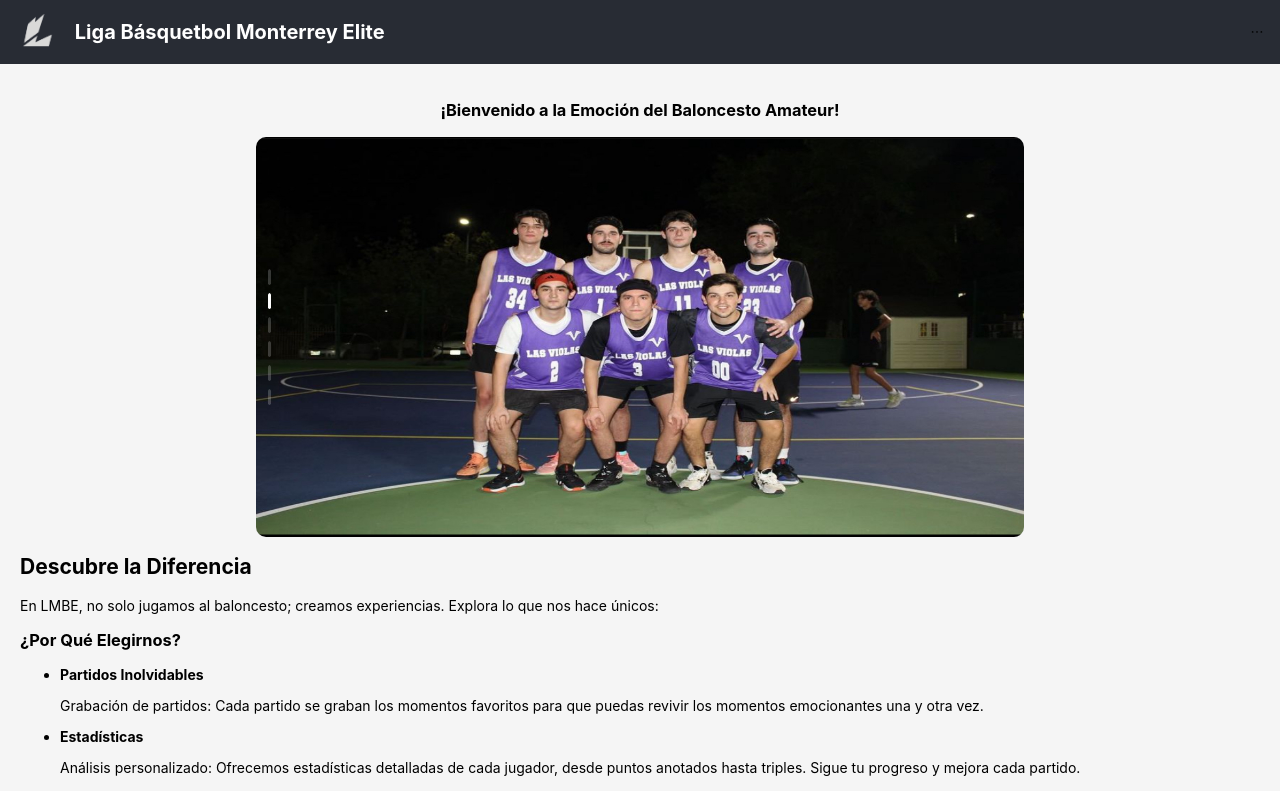
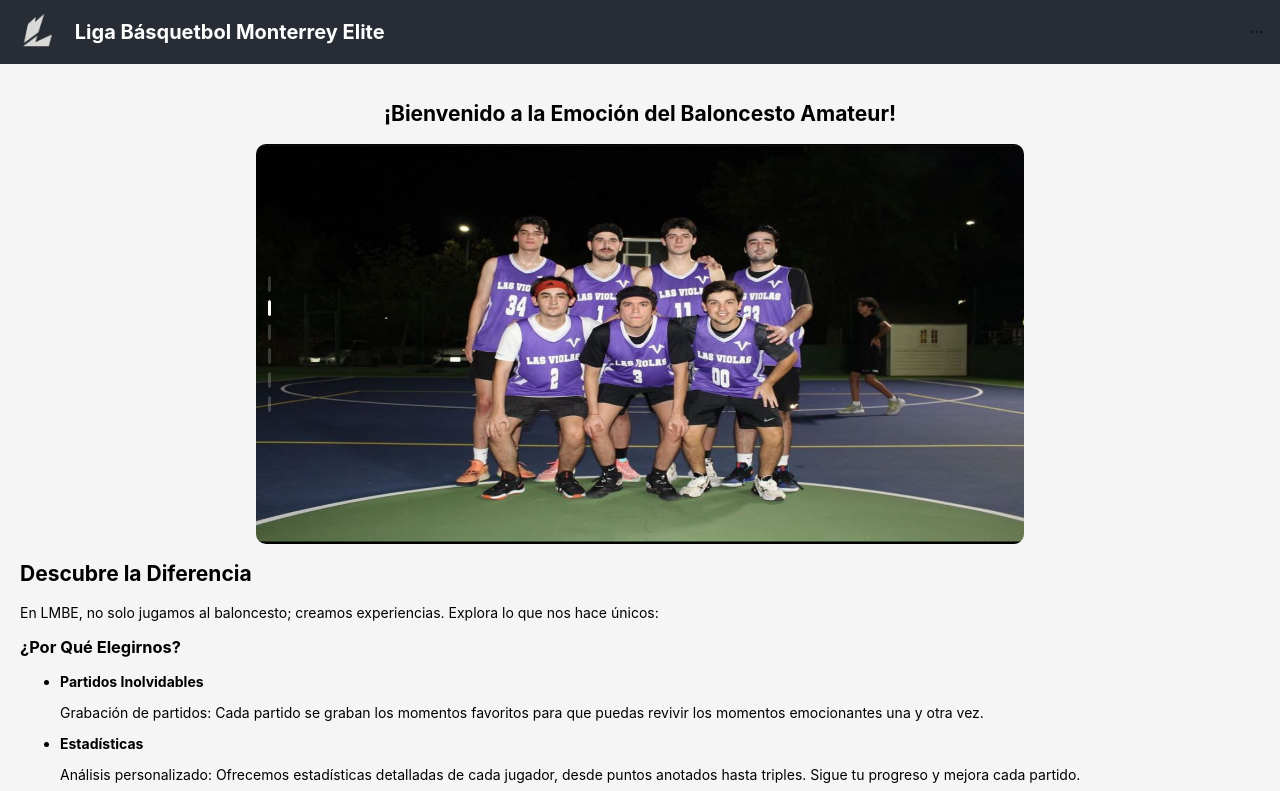
Before and after one commit to ferp03/lmbe-stats-front, a React (Create React App) app: page / in a window 1280 px wide. Shown: the top 791 px of the page. Built offline with nearby package versions, Linux system fonts and the light colour scheme.

Commit message:
modified heading

```diff
--- a/src/Home.js
+++ b/src/Home.js
@@ -14,7 +14,7 @@ const Content = () => {
 
   return (
     <div style={{padding: 20, paddingBottom: 30, display: "flex", flexDirection: "column", justifyContent: "center"}}>
-      <strong><h3 style={{textAlign: "center"}}>¡Bienvenido a la Emoción del Baloncesto Amateur!</h3></strong>
+      <strong><h2 style={{textAlign: "center"}}>¡Bienvenido a la Emoción del Baloncesto Amateur!</h2></strong>
       {/* Add your attractive image or video component here */}
        <ImageSlider />
 
```
